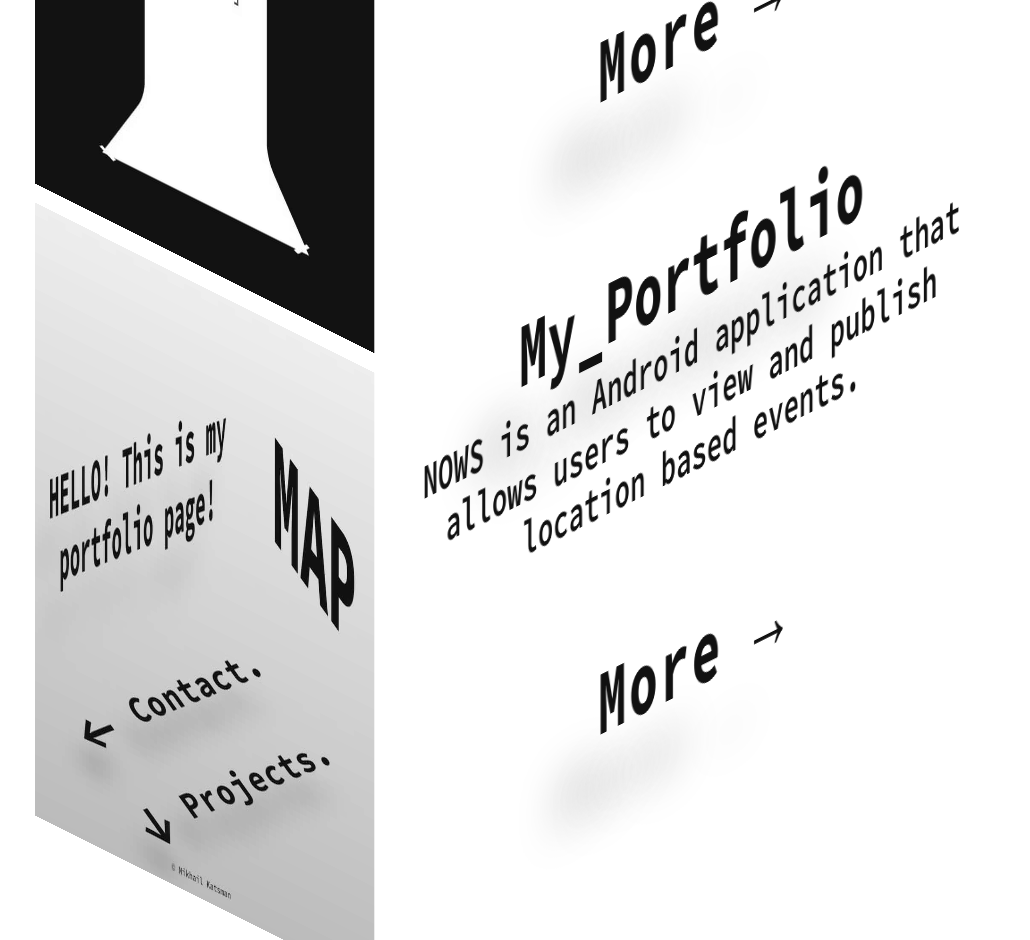
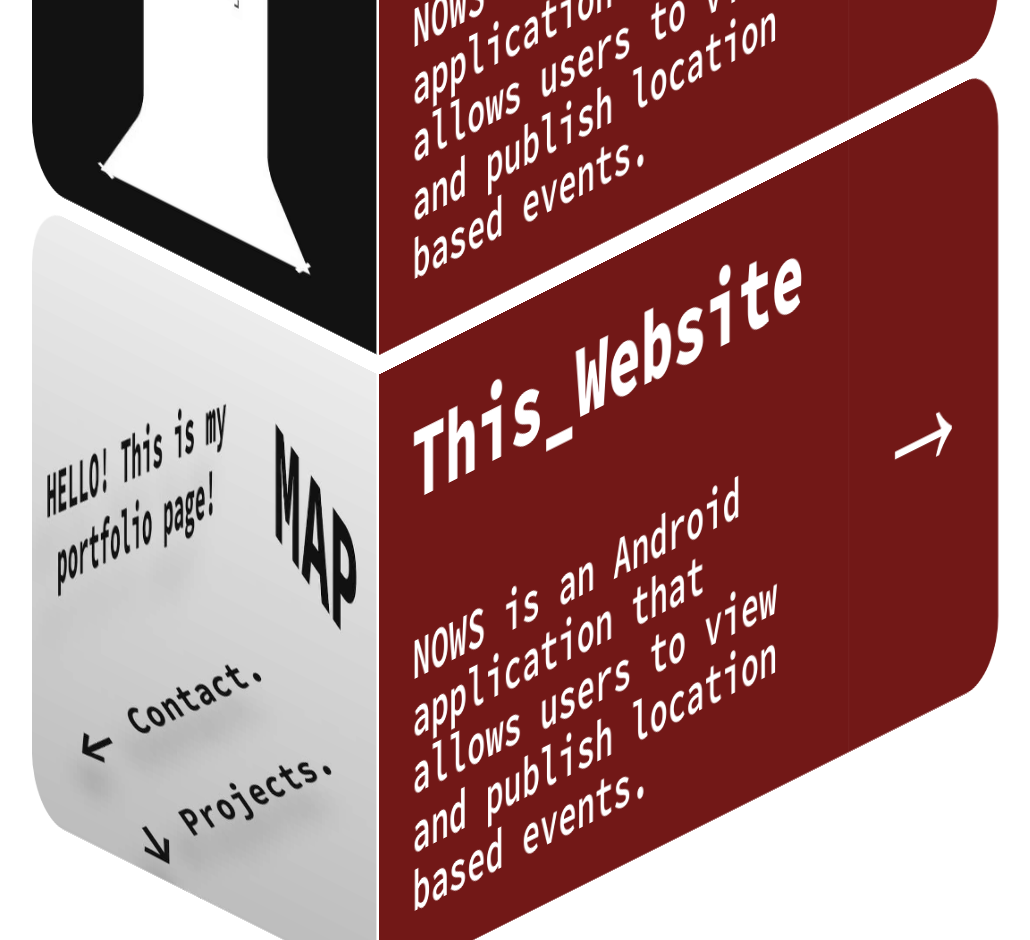
Before and after one commit to mikhailkatsman/my-portfolio, a Next.js app: page /projects in a window 1280 px wide. Shown: the part 1860-2800 px from the top of the page, without its empty margins (124-1154 px from the left). Built offline with nearby package versions, Linux system fonts and the light colour scheme.

Commit message:
further projectItem improvements

```diff
--- a/components/UI/Button.js
+++ b/components/UI/Button.js
@@ -22,7 +22,11 @@ export default function Button(props) {
     }
 
     return (
-        <a onClick={handleOnClick} href={`/${props.push}`} className={`${classes.button} ${classes[props.color]}`}>
+        <a
+            onClick={handleOnClick}
+            href={`/${props.push}`}
+            className={`${classes.button} ${classes[props.type]} ${classes[props.color]}`}
+        >
             {props.children}
         </a>
     );
--- a/components/UI/Button.module.css
+++ b/components/UI/Button.module.css
@@ -1,31 +1,47 @@
+.blue { --bg: var(--indigo-dye) }
+.yellow { --bg: var(--sandy-brown) }
+.red { --bg: var(--falu-red) }
+
 .button {
     width: 100%;
     height: 100%;
 
     display: flex;
-
     justify-content: space-evenly;
     align-items: center;
 
     text-decoration: none;
-    font-size: 6rem;
-    font-weight: 700;
-    line-height: 0;
-    letter-spacing: 0.3rem;
-    color: #111;
-
-    text-shadow: -4rem 4rem 4rem #888;
 
     cursor: pointer;
     box-sizing: content-box;
 
     opacity: 1;
-    transition: background-color 0.3s;
+    transition: all 0.3s;
 }
 
-.blue { --bg: #08f }
-.yellow { --bg: #fc0 }
+.index {
+    font-size: 6rem;
+    font-weight: 700;
+    line-height: 0;
+    letter-spacing: 0.3rem;
+    color: var(--night);
 
-.button:hover {
+    border-radius: 4rem;
+
+    text-shadow: -4rem 4rem 4rem #888;
+}
+
+.project-item {
+    font-size: 12rem;
+    color: #fff;
     background-color: var(--bg);
 }
+
+.index:hover {
+    background-color: var(--bg);
+    color: #fff;
+}
+
+.project-item:hover {
+    background-color: var(--night);
+}
--- a/components/UI/Card.module.css
+++ b/components/UI/Card.module.css
@@ -8,12 +8,14 @@
     align-items: center;
     text-align: center;
 
-    /* background-color: #222; */
+    box-sizing: border-box;
 
-    /* border-radius: 2rem;
-    box-shadow: 0 0 0 0.3rem white; */
+    /* box-shadow: 0 0 0 0.2rem red; */
+}
 
-    box-sizing: border-box;
+.card img {
+    object-fit: cover;
+    filter: grayscale();
 }
 
 .column {
@@ -108,6 +110,16 @@
     animation-delay: 0.2s;
 }
 
-#card-5 {
+#card-project {
     animation-delay: 0s;
+    overflow: hidden;
+
+    border-radius: 0 4rem 4rem 0;
 }
+
+#card-img {
+    animation-delay: 0.2s;
+    overflow: hidden;
+
+    border-radius: 4rem 0 0 4rem;
+}
--- a/components/layout/Face.module.css
+++ b/components/layout/Face.module.css
@@ -58,8 +58,8 @@
 
     margin-top: -5.6rem;
 
-    margin-left: -10.7rem;
-    margin-right: -20rem;
+    margin-left: -11rem;
+    margin-right: -22rem;
 
     perspective: 800rem;
     perspective-origin: 1500% -900%;
@@ -74,8 +74,8 @@
     margin-top: -9.9rem;
     margin-bottom: 9.4rem;
 
-    margin-left: -9rem;
-    margin-right: -19.2rem;
+    margin-left: -8rem;
+    margin-right: -19.5rem;
 
     perspective: 750rem;
     perspective-origin: 1000% 1000%;
--- a/components/layout/ProjectItem.js
+++ b/components/layout/ProjectItem.js
@@ -22,7 +22,7 @@ export default function ProjectItem(props) {
 			{
 				root: null,
 				rootMargin: "1px",
-				threshold: 0.1,
+				threshold: 0.3,
 			}
 		);
 
@@ -44,23 +44,30 @@ export default function ProjectItem(props) {
             `}
 		>
 			<Face id="face-4" plain="z-plain">
-				<Card id="card-4" type={onScreen ? "pivot-right" : ""}>
+				<Card id="card-img" type={onScreen ? "pivot-right" : ""}>
 					<Image
                         src={props.imgPath}
                         alt={props.imgPath}
+                        sizes="50vw"
                         fill
                     />
 				</Card>
 			</Face>
 			<Face id="face-5" plain="y-plain">
 				<Card
-					id="card-5"
+					id="card-project"
 					type={onScreen ? "pivot-left" : ""}
-					orientation="column"
 				>
-					<h3>{props.name}</h3>
-					<p>{props.excerpt}</p>
-					<Button><h3>More &rarr;</h3></Button>
+                    <div className={classes.info}>
+                        <div className={classes.title}>{props.name}</div>
+                        <div className={classes.excerpt}>{props.excerpt}</div>
+                    </div>
+					<Button
+                        type="project-item"
+                        color="red"
+                    >
+                        &rarr;
+                    </Button>
 				</Card>
 			</Face>
 		</div>
--- a/components/layout/ProjectItem.module.css
+++ b/components/layout/ProjectItem.module.css
@@ -7,3 +7,32 @@
 .revealed {
     opacity: 1;
 }
+
+.info {
+    height: 100%;
+    display: flex;
+    padding: 3.2rem 4.2rem;
+    flex-direction: column;
+    justify-content: space-between;
+    text-align: start;
+
+    box-sizing: border-box;
+
+    background-color: var(--falu-red);
+}
+
+.title {
+    font-size: 6.8rem;
+    font-weight: 800;
+    line-height: 1.1;
+
+    color: #fff;
+}
+
+.excerpt {
+    font-size: 3.8rem;
+    font-weight: 66;
+    line-height: 1;
+
+    color: #fff;
+}
--- a/data/projectData.js
+++ b/data/projectData.js
@@ -112,8 +112,8 @@ module.exports = {
             ],
         },
         {
-            name: "My_Portfolio",
-            slug: "my-portfolio",
+            name: "This_Website",
+            slug: "this-website",
             technologies: [
                 "dart",
                 "flutter",
--- a/pages/_app.js
+++ b/pages/_app.js
@@ -1,5 +1,6 @@
 import "@/styles/globals.css";
 import "@/styles/queries.css";
+
 import Head from "next/head";
 
 export default function App({ Component, pageProps }) {
@@ -13,7 +14,7 @@ export default function App({ Component, pageProps }) {
 				/>
 				<meta
 					name="viewport"
-					content="width=device-width, initial-scale=1"
+					content="width=device-width, initial-scale=0.37 user-scalable=no"
 				/>
 				<link rel="icon" href="/favicon.ico" />
 			</Head>
--- a/pages/index.js
+++ b/pages/index.js
@@ -43,6 +43,7 @@ export default function Home() {
 					<Face id="face-3" plain="x-plain">
 						<Card id="card-3" type="float-up" orientation="column">
 							<Button
+								type="index"
 								color="blue"
 								push="contact"
 								setTransition={setFacesState}
@@ -54,6 +55,7 @@ export default function Home() {
 						<div style={{ height: "2.8rem" }} />
 						<Card id="card-4" type="float-up" orientation="column">
 							<Button
+								type="index"
 								color="yellow"
 								push="projects"
 								setTransition={setFacesState}
--- a/styles/globals.css
+++ b/styles/globals.css
@@ -7,6 +7,16 @@ html {
 * {
     margin: 0;
     padding: 0;
+}
+
+:root {
+    --falu-red: #721817;
+    --sandy-brown: #fa9f42;
+    --indigo-dye: #2b4162;
+    --dartmouth-green: #0b6e4f;
+    --french-gray: #CACACE;
+    --pure-white: #ffffff;
+    --night: #131315;
 }
 
 body {
@@ -31,7 +41,7 @@ body::-webkit-scrollbar {
 
     z-index: -1;
 
-    background: linear-gradient(#eee, #bbb);
+    background: linear-gradient(var(--pure-white), var(--french-gray));
 }
 
 .faces {
@@ -78,7 +88,7 @@ h1 {
     font-weight: 800;
     line-height: 0;
 
-    color: #111;
+    color: var(--night);
 }
 
 h2 {
@@ -86,7 +96,7 @@ h2 {
     font-weight: 700;
     line-height: 1.1;
 
-    color: #111;
+    color: var(--night);
 }
 
 h3 {
@@ -94,7 +104,7 @@ h3 {
     font-weight: 700;
     line-height: 1.1;
 
-    color: #111;
+    color: var(--night);
     text-shadow: -5rem 5rem 4rem #bbb;
 }
 
@@ -103,11 +113,11 @@ p {
     font-weight: 600;
     line-height: 1.1;
 
-    color: #111;
+    color: var(--night);
 }
 
-.arr1 { font-size: 13rem; font-weight: 800; }
-.arr2 { font-size: 11rem; font-weight: 600; }
+.arr1 { font-size: 13rem; font-weight: 800; margin-bottom: 2rem; }
+.arr2 { font-size: 11rem; font-weight: 600; margin-bottom: 2rem; }
 
 /* PLAINS */
 .x-plain { transform: rotateX(60deg) rotateZ(-45deg) }
```
Also changed, not shown: public/img/this-website-1.jpg (renamed from public/img/my-portfolio-1.jpg).
